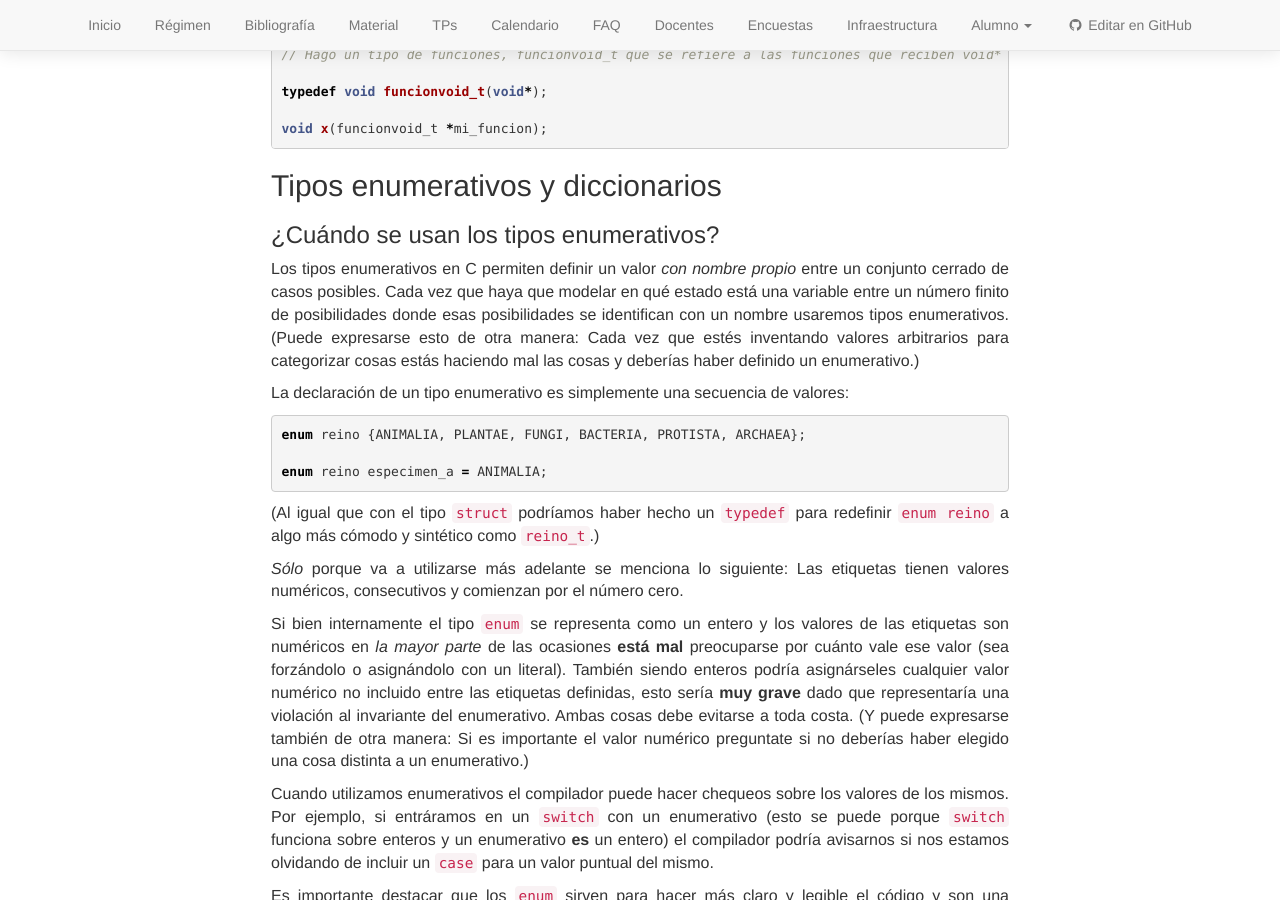
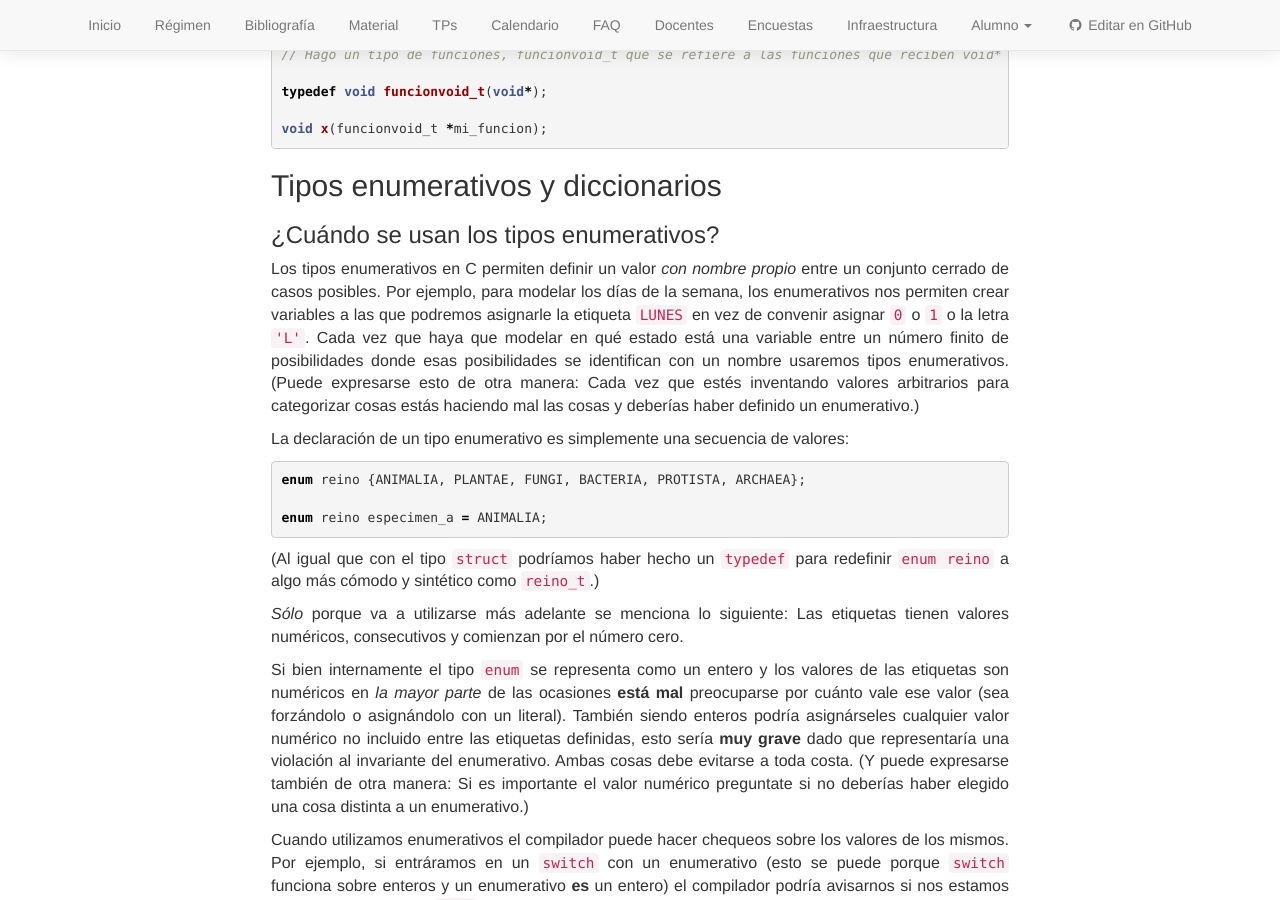
Before and after one commit to algoritmos-rw/algoritmos, a Jekyll site: the page built from static/faq/lenguaje-c.md, in a window 1280 px wide and 900 px high, scrolled down 4081 px. Built offline with Jekyll 4.4.1, drawn with Linux system fonts in a browser that asks for light colours; nearby versions of some CDN libraries.

Commit message:
Update static/faq/lenguaje-c.md

```diff
--- a/static/faq/lenguaje-c.md
+++ b/static/faq/lenguaje-c.md
@@ -187,7 +187,7 @@ void x(funcionvoid_t *mi_funcion);
 
 ### ¿Cuándo se usan los tipos enumerativos?
 
-Los tipos enumerativos en C permiten definir un valor _con nombre propio_ entre un conjunto cerrado de casos posibles. Cada vez que haya que modelar en qué estado está una variable entre un número finito de posibilidades donde esas posibilidades se identifican con un nombre usaremos tipos enumerativos. (Puede expresarse esto de otra manera: Cada vez que estés inventando valores arbitrarios para categorizar cosas estás haciendo mal las cosas y deberías haber definido un enumerativo.)
+Los tipos enumerativos en C permiten definir un valor _con nombre propio_ entre un conjunto cerrado de casos posibles. Por ejemplo, para modelar los días de la semana, los enumerativos nos permiten crear variables a las que podremos asignarle la etiqueta `LUNES` en vez de convenir asignar `0` o `1` o la letra `'L'`. Cada vez que haya que modelar en qué estado está una variable entre un número finito de posibilidades donde esas posibilidades se identifican con un nombre usaremos tipos enumerativos. (Puede expresarse esto de otra manera: Cada vez que estés inventando valores arbitrarios para categorizar cosas estás haciendo mal las cosas y deberías haber definido un enumerativo.)
 
 La declaración de un tipo enumerativo es simplemente una secuencia de valores:
 
```
